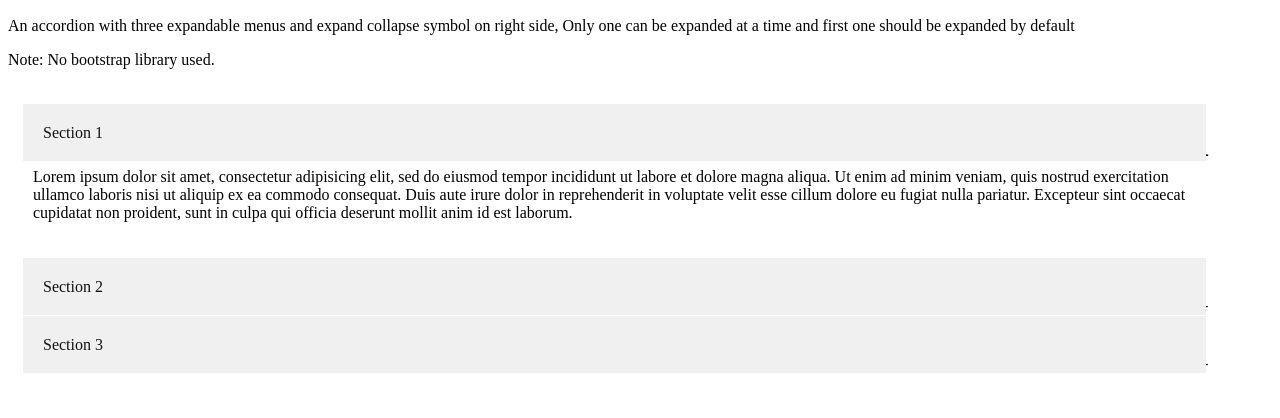
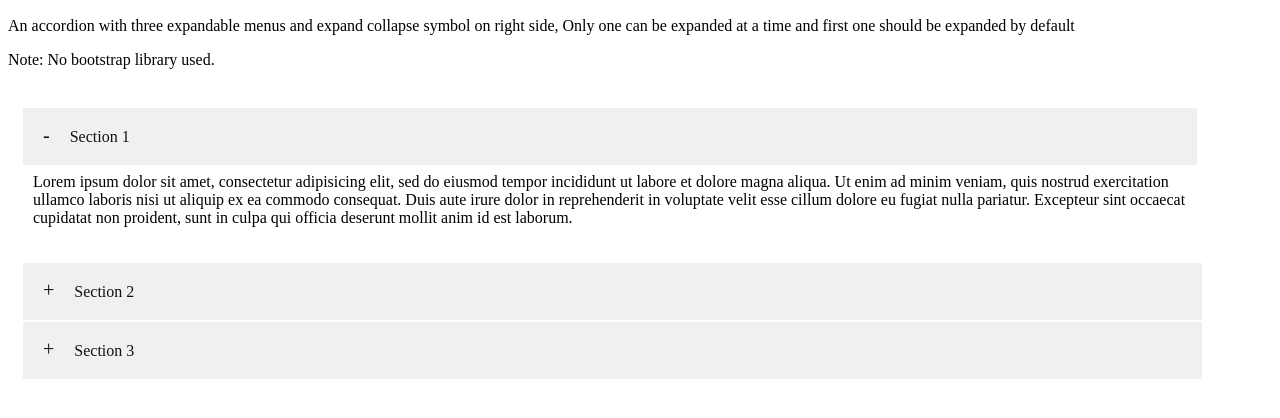
Before and after one commit to ab-hi/accordion, a plain HTML site: page index.html in a window 1280 px wide. Shown: the part 50-468 px from the top of the page. Drawn offline with Linux system fonts and the light colour scheme.

Commit message:
rectified

```diff
--- a/assets/custom.js
+++ b/assets/custom.js
@@ -1,11 +1,24 @@
 $(document).ready(function() {
+
+
 
   $('.accordion a').click(function() {
 
-    $('.content').slideUp().hide('slow').siblings('a').children('span').text('+');
+    if($(this).is('.active')){
 
 
-    $(this).siblings('.content').slideDown().siblings('a').children('span').text('-');
+    $('.content').slideUp().hide('slow').siblings('a').removeClass('active').css('padding-left', '19px').children('span').text('+');
+
+  	}
+
+
+  	else{
+
+  	$('.content').slideUp().hide('slow').siblings('a').removeClass('active').css('padding-left', '19px').children('span').text('+');
+
+    $(this).siblings('.content').slideDown().siblings('a').addClass('active').css('padding-left', '23px').children('span').text('-');
+  }
+
   });
 
  });
--- a/assets/style.css
+++ b/assets/style.css
@@ -1,45 +1,13 @@
-/*body{
-	width: 95%;
-}
-
-.accordion a{
-    background-color: #ddd;
-    color: #444;
-    cursor: pointer;
-    padding: 30px;
-    width: 100%;
-    text-align: left;
-    border: none;
-    height: auto;
-    margin: 20px;
-
-
-}
-
-
-.content{
-	display: none;
-	padding: 0 18px;
-
-}
-
-
-.current{
-	background-color: #ddd;
-}
-
-
-span{
-	float: right;
-}*/
 
 body{
 	width: 95%;
 }
 
 span{
-	float: right;
 	font-size: 20px;
+	margin-right: 20px;
+	width: 20px;
+	text-align: center
 }
 
 
@@ -50,7 +18,9 @@ span{
 	padding: 15px;
 	height: auto;
 	cursor: pointer;
-	margin-top: 10px;
+	margin-top: 6px;
+	width: auto;
+
 }
 
 .content{
@@ -66,7 +36,7 @@ span{
 	background-color: #f0f0f0;
 	width: 100%;
 	padding: 20px;
-	padding-right: 93%;
+	padding-right: 90%;
 	margin: auto;
 
 }
@@ -76,6 +46,6 @@ span{
 
 }
 
-.active{
-	display: block;
+.open{
+	display: block
 }
--- a/index.html
+++ b/index.html
@@ -14,8 +14,8 @@ first one  should be expanded by default</p>
 
 <div class="accordion-wrapper">
 <div class="accordion">
-<a>Section 1<span>-</span></a>
-<div class="content active">
+<a class="active"><span>-</span>Section 1</a>
+<div class="content open">
   <p>Lorem ipsum dolor sit amet, consectetur adipisicing elit, sed do eiusmod
   tempor incididunt ut labore et dolore magna aliqua. Ut enim ad minim veniam,
   quis nostrud exercitation ullamco laboris nisi ut aliquip ex ea commodo
@@ -26,7 +26,7 @@ first one  should be expanded by default</p>
 </div>
 
 <div class="accordion">
-<a>Section 2<span>+</span></a>
+<a><span>+</span>Section 2</a>
 <div class="content">
   <p>Lorem ipsum dolor sit amet, consectetur adipisicing elit, sed do eiusmod
   tempor incididunt ut labore et dolore magna aliqua. Ut enim ad minim veniam,
@@ -37,7 +37,7 @@ first one  should be expanded by default</p>
 </div>
 </div>
 <div class="accordion">
-<a>Section 3<span>+</span></a>
+<a><span>+</span>Section 3</a>
 <div class="content">
   <p>Lorem ipsum dolor sit amet, consectetur adipisicing elit, sed do eiusmod
   tempor incididunt ut labore et dolore magna aliqua. Ut enim ad minim veniam,
```
